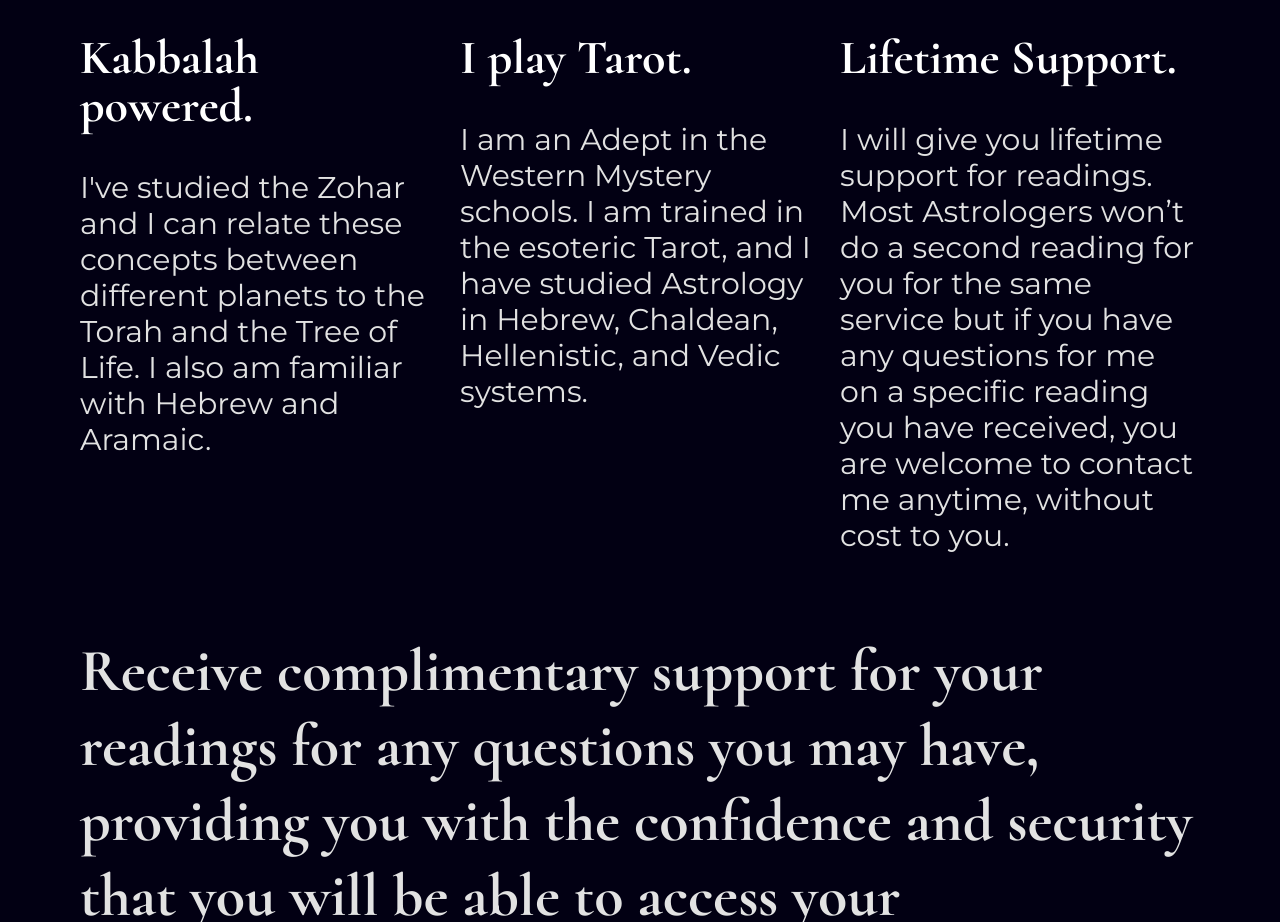
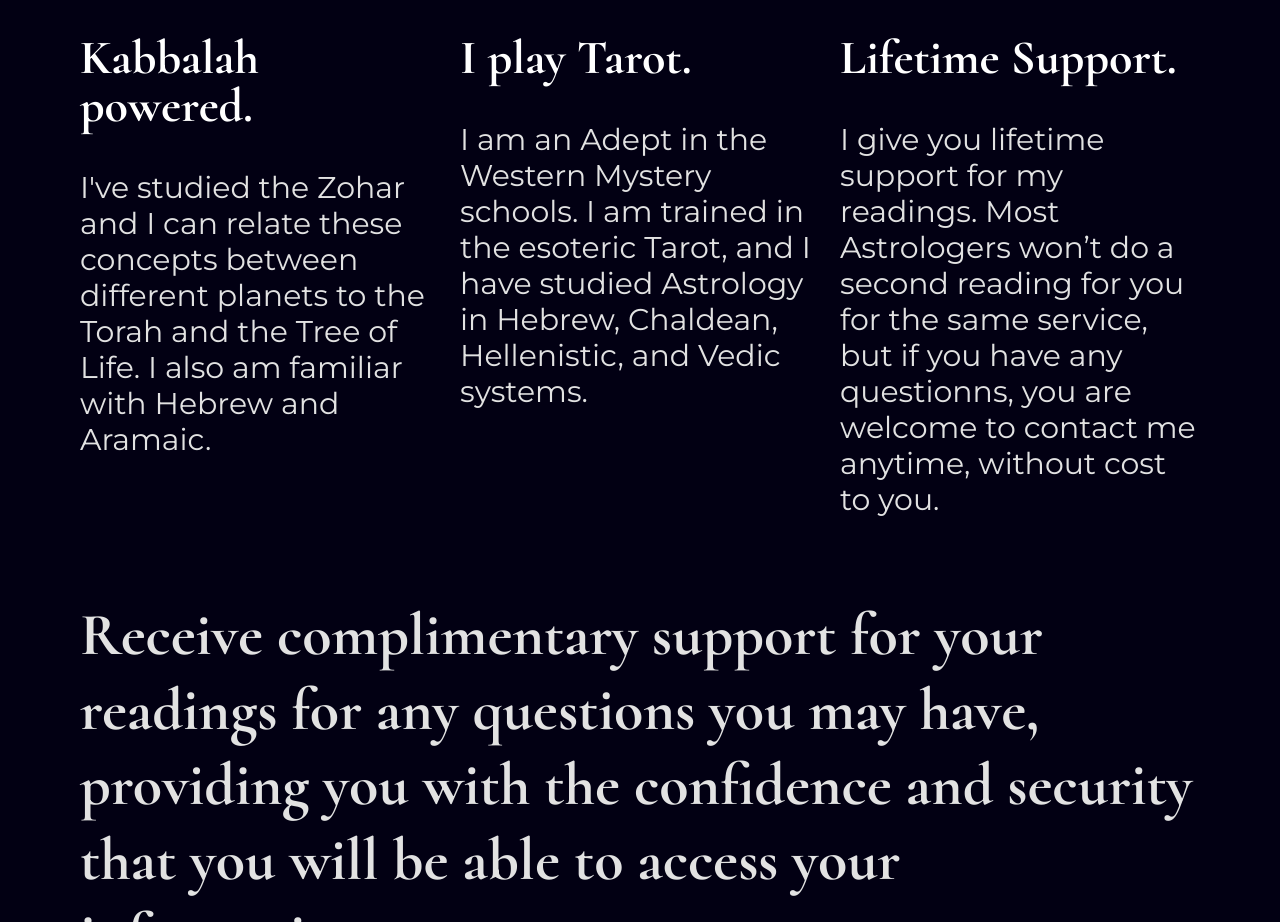
Before and after one commit to michalvarys/celestial-academy, an Astro site: page / in a window 1280 px wide. Shown: the part 1240-2162 px from the top of the page. Built offline with nearby package versions, Linux system fonts and the light colour scheme; Astro itself is replaced by a stand-in of ours.

Commit message:
Update about.md
Very important edit

```diff
--- a/src/content/homepage/about.md
+++ b/src/content/homepage/about.md
@@ -12,7 +12,7 @@ skills:
         order:  2
     - data:
         title: "Lifetime Support."
-        description: "I will give you lifetime support for readings. Most Astrologers won’t do a second reading for you for the same service but if you have any questions for me on a specific reading you         have received, you are welcome to contact me anytime, without cost to you."
+        description: "I give you lifetime support for my readings. Most Astrologers won’t do a second reading for you for the same service, but if you have any questionns, you are welcome to contact me            anytime, without cost to you."
         order: 3
 
 after: "Receive complimentary support for your readings for any questions you may have, providing you with the confidence and security that you will be able to access your information."
```
